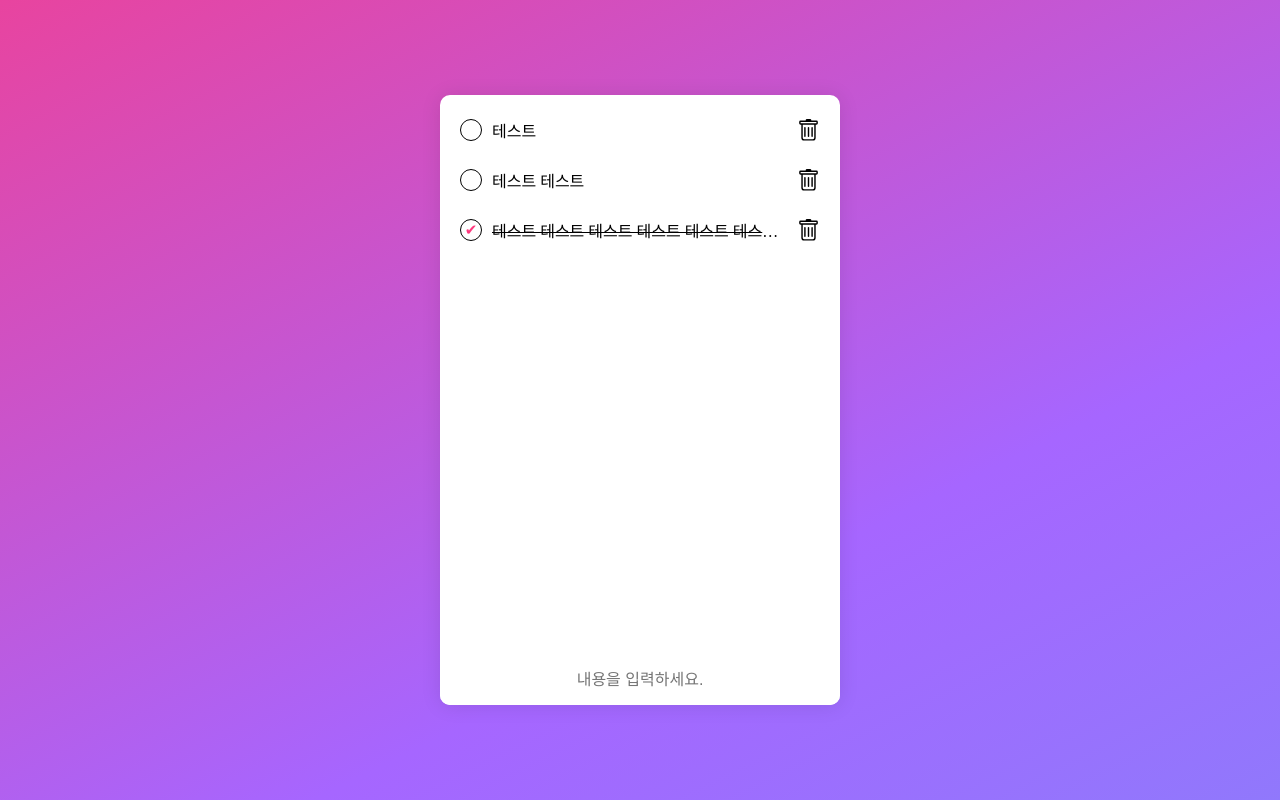
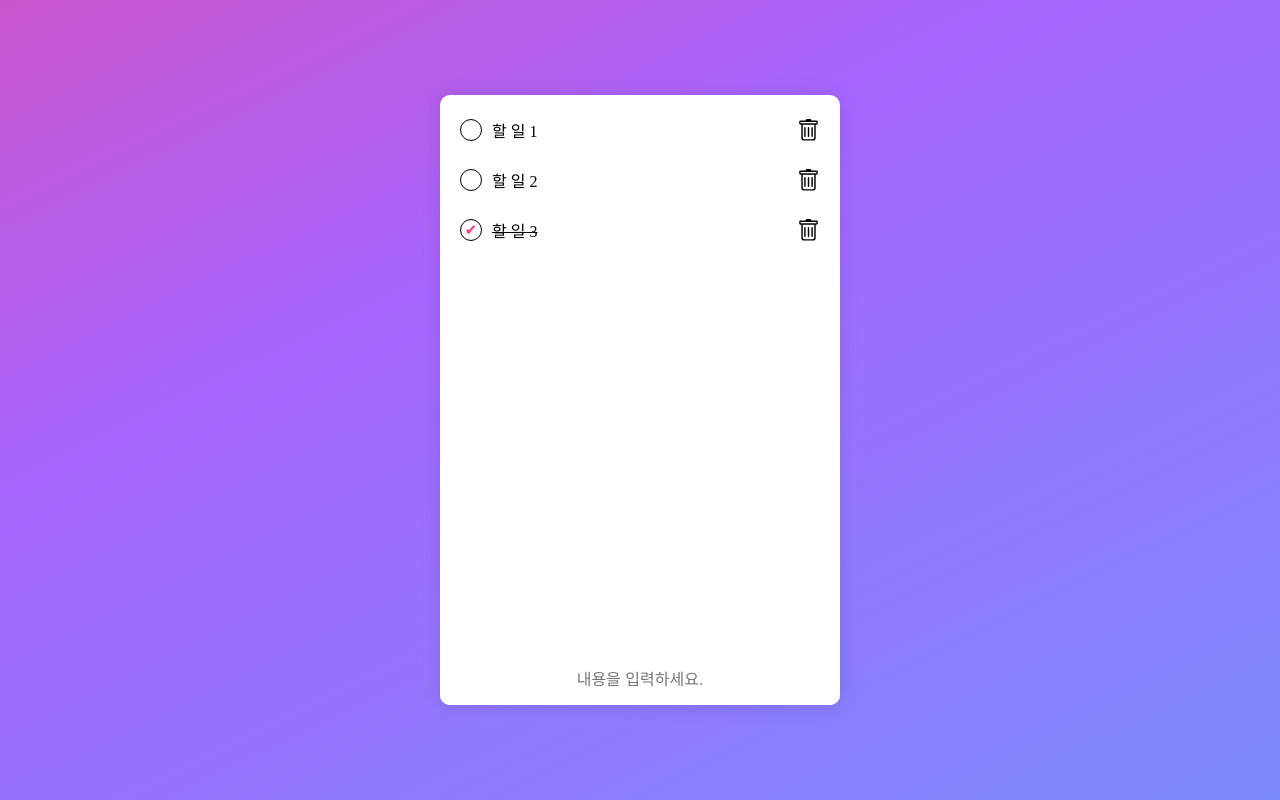
Before and after one commit to konveloper/TypeScript_TodoList, a React (Create React App) app: page / in a window 1280 px wide. Built offline with nearby package versions, Linux system fonts and the light colour scheme; the HTML template or start-up script is replaced by a standard one.

Commit message:
feat : 체크박스 기능 추가

```diff
--- a/src/App.tsx
+++ b/src/App.tsx
@@ -1,17 +1,12 @@
 import React from 'react';
 import './App.css';
-import Item from './components/Item';
+import TodoList from 'components/TodoList';
 
 function App() {
   return (
     <div className='mainContainer'>
       <div className='appContainer'>
-        <Item text='테스트' />
-        <Item text='테스트 테스트' />
-        <Item
-          text='테스트 테스트 테스트 테스트 테스트 테스트 테스트 테스트 테스트 '
-          completed
-        />
+        <TodoList />
         <input
           type='text'
           className='inputText'
--- a/src/components/Item.tsx
+++ b/src/components/Item.tsx
@@ -5,15 +5,17 @@ import Text from './Text';
 import './itemStyle.css';
 
 interface ItemProps {
+  onClickCheckBox(id: number): void;
   completed?: boolean;
   text: string;
+  id: number;
 }
 
-const Item = ({ completed, text }: ItemProps) => {
+const Item = ({ onClickCheckBox, completed, text, id }: ItemProps) => {
   return (
     <>
       <div className='itemContainer'>
-        <CheckBox checked={completed} />
+        <CheckBox checked={completed} onClick={() => onClickCheckBox(id)} />
         <Text completed={completed}>{text}</Text>
         <DeleteBtn />
       </div>
--- a/src/components/TodoList.tsx
+++ b/src/components/TodoList.tsx
@@ -4,7 +4,7 @@ import Item from './Item';
 interface TodoListProps {}
 
 const TodoList = () => {
-  const [task, setTask] = useState([
+  const [tasks, setTasks] = useState([
     {
       id: 1,
       text: '할 일 1',
@@ -23,10 +23,22 @@ const TodoList = () => {
   ]);
   const nextId = useRef(4);
 
+  const handleClickCheckBox = (id: number) => {
+    setTasks(
+      tasks.map((task) =>
+        task.id === id ? { ...task, completed: !task.completed } : task
+      )
+    );
+  };
   return (
     <div>
-      {task.map((task) => (
-        <Item text={task.text} completed={task.completed} />
+      {tasks.map((task) => (
+        <Item
+          id={task.id}
+          text={task.text}
+          completed={task.completed}
+          onClickCheckBox={handleClickCheckBox}
+        />
       ))}
     </div>
   );
```
